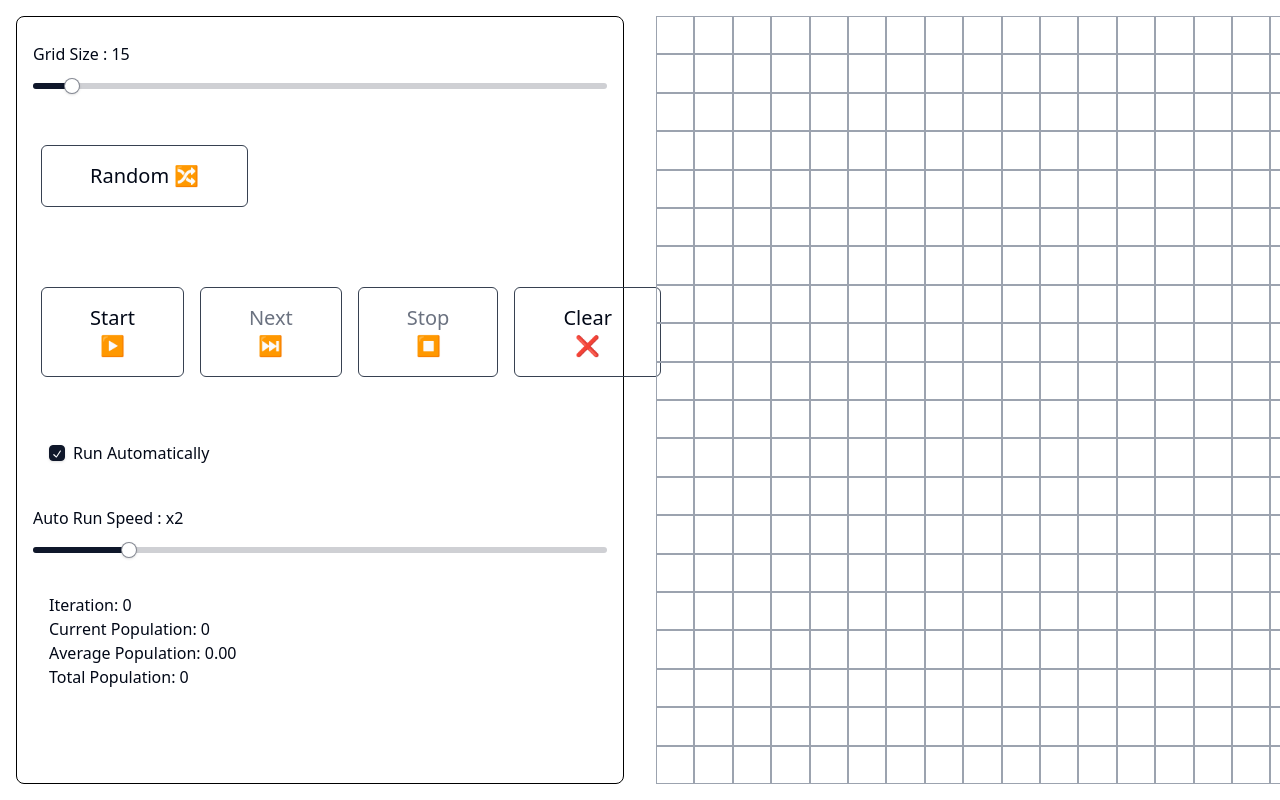
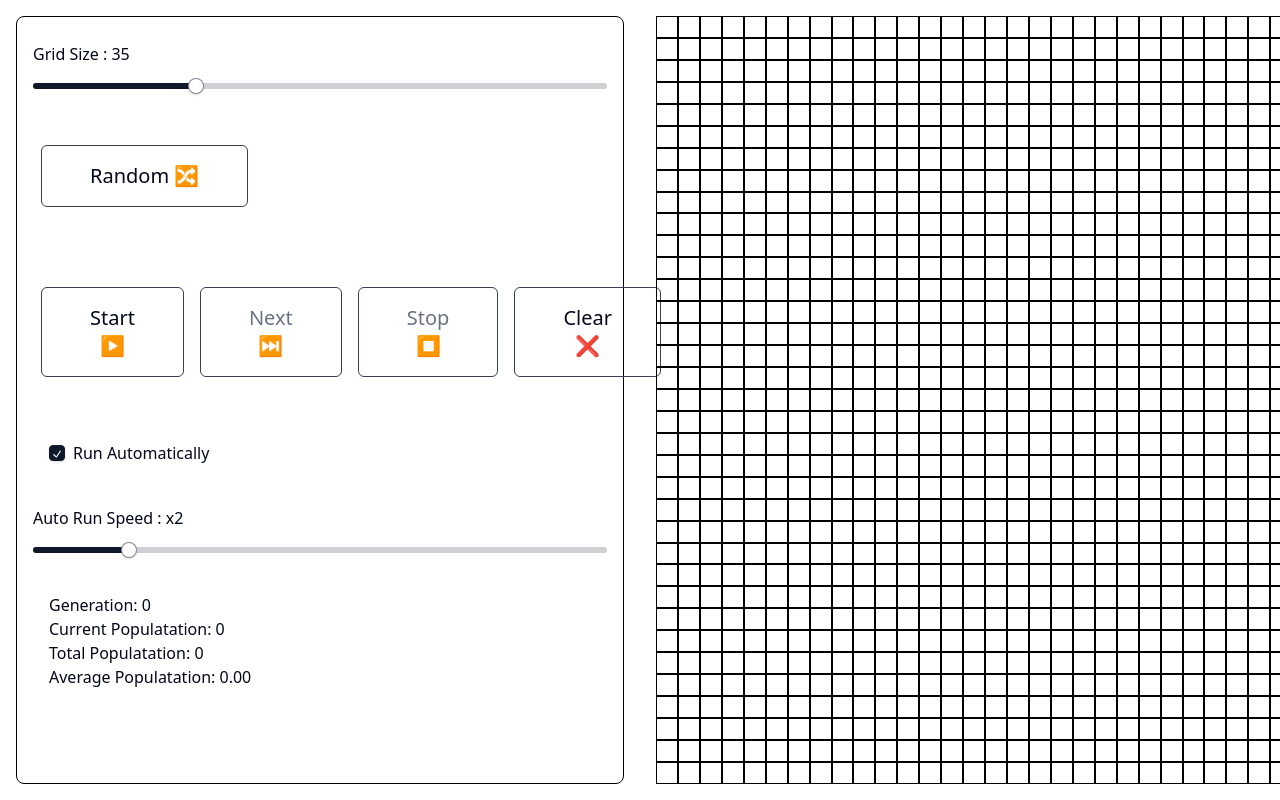
Before and after one commit to InfantAjayVenus/game-of-life, a React (Vite) app: page / in a window 1280 px wide. Shown: the top 800 px of the page. Built offline with nearby package versions, Linux system fonts and the light colour scheme.

Commit message:
[app] feat: modify app to pass only necessary logic / params to the game.

```diff
--- a/src/App.tsx
+++ b/src/App.tsx
@@ -1,72 +1,30 @@
-import { useEffect, useState } from "react";
+import { useRef, useState } from "react";
+import { Checkbox } from "./@/components/ui/checkbox";
 import { Slider } from "./@/components/ui/slider";
+import Button from "./components/Button";
 import Grid from "./components/Grid";
-import Button from "./components/Button";
-import { getRandomGame, runGame } from "./lib/GameOfLife";
-import { Checkbox } from "./@/components/ui/checkbox";
+import { GameRef, GameStats } from "./types/GameRef";
+import { RunningState } from "./types/RunningState";
 
-const ITERATION_TIME = 1000;
 export default function App() {
-  const [isEdit, setIsEdit] = useState(true);
+  const gameRef = useRef<GameRef>();
   const [shouldAutoIterate, setShouldAutoIterate] = useState(true);
-  const [gridSize, setGridSize] = useState(15);
-  const [stateGrid, setStateGrid] = useState(new Array(gridSize).fill([]).map(_ => new Array(gridSize).fill(false)));
+  const [gridSize, setGridSize] = useState(35);
+  const [runningState, setRunningState] = useState<RunningState>(RunningState.STOPPED);
+  const [gameStats, setGameStats] = useState<GameStats>({ currentPopulation: 0, totalPopulation: 0, generation: 0 });
 
-  const [liveCount, setLiveCount] = useState(0);
-  const [iterationCount, setIterationCount] = useState(0);
-  const [totalLiveCount, setTotalLiveCount] = useState(0);
-  const [iteratorTimer, setIteratorTimer] = useState<number | undefined>();
   const [autoRunFactor, setAutoRunFactor] = useState(2);
 
-  useEffect(() => {
-    setStateGrid(new Array(gridSize).fill([]).map(_ => new Array(gridSize).fill(false)));
-  }, [gridSize])
-
-  useEffect(() => {
-
-    setLiveCount(stateGrid.reduce((sum, row) => {
-      return sum + row.filter(item => item).length;
-    }, 0));
-
-    if (liveCount === 0) {
-      onStop();
-    }
-
-  }, [stateGrid])
-
-  const onReset = () => {
-    setStateGrid(new Array(gridSize).fill([]).map(_ => new Array(gridSize).fill(false)));
-    setIterationCount(0);
-    setTotalLiveCount(0);
+  const updateGameStats = (currentPopulation: number, generation: number) => {
+    setGameStats(currentGameStats => ({
+      currentPopulation,
+      totalPopulation: generation === 1 ? currentPopulation : currentGameStats.totalPopulation + currentPopulation,
+      generation
+    }))
   }
 
-  const onStart = () => {
-    setIsEdit(false);
-    setIterationCount(0);
-    setTotalLiveCount(0);
-    onIterate();
-  }
-
-  const onIterate = () => {
-    setTotalLiveCount(currentTotalCount => currentTotalCount + liveCount);
-    setStateGrid(currentStateGrid => runGame(currentStateGrid));
-    setIterationCount(iterationCount => iterationCount + 1);
-
-    if (shouldAutoIterate) {
-      clearTimeout(iteratorTimer);
-      setIteratorTimer(
-        setTimeout(() => {
-          onIterate();
-        }, ITERATION_TIME / autoRunFactor)
-      );
-    }
-  }
-
-  const onStop = () => {
-    setIsEdit(true);
-    clearTimeout(iteratorTimer);
-  }
-
+  const isEdit = runningState === RunningState.STOPPED;
+  const { currentPopulation = 0, totalPopulation = 0, generation = 0 } = gameStats;
   return (
     <>
       <div className="grid grid-cols-2">
@@ -77,7 +35,11 @@ export default function App() {
           </div>
           <div className="my-8 py-4">
             <Button
-              onClick={() => setStateGrid(getRandomGame(gridSize))}
+              onClick={() => {
+                if (gameRef.current) {
+                  gameRef.current?.setRandomGame();
+                }
+              }}
               disabled={!isEdit}
             >
               Random 🔀
@@ -85,25 +47,33 @@ export default function App() {
           </div>
           <div className="my-8 flex justify-around transition-all">
             <Button
-              onClick={onStart}
+              onClick={() => setRunningState(RunningState.RUNNING)}
               disabled={!isEdit}
             >
               Start ▶
             </Button>
             <Button
-              onClick={onIterate}
-              disabled={isEdit || shouldAutoIterate}
+              onClick={() => {
+                if (gameRef.current) {
+                  gameRef.current?.iterate();
+                }
+              }}
+              disabled={!isEdit || shouldAutoIterate}
             >
               Next ️⏭️
             </Button>
             <Button
-              onClick={onStop}
+              onClick={() => setRunningState(RunningState.STOPPED)}
               disabled={isEdit}
             >
               Stop ⏹️
             </Button>
             <Button
-              onClick={onReset}
+              onClick={() => {
+                if (gameRef.current) {
+                  gameRef.current?.reset();
+                }
+              }}
               disabled={!isEdit}
             >
               Clear ❌
@@ -123,13 +93,20 @@ export default function App() {
             <Slider defaultValue={[autoRunFactor]} min={0.5} max={10} step={0.25} onValueChange={value => setAutoRunFactor(value[0])} disabled={!isEdit || !shouldAutoIterate} />
           </div>
           <div className="my-8 px-4">
-            <p>Iteration: {iterationCount}</p>
-            <p>Current Population: {liveCount}</p>
-            <p>Average Population: {(totalLiveCount / iterationCount || 0).toFixed(2)}</p>
-            <p>Total Population: {totalLiveCount}</p>
+            <p>Generation: {generation}</p>
+            <p>Current Populatation: {currentPopulation}</p>
+            <p>Total Populatation: {totalPopulation}</p>
+            <p>Average Populatation: {(totalPopulation / generation || 0).toFixed(2)}</p>
           </div>
         </div>
-        <Grid values={stateGrid} updateGrid={setStateGrid} isEdit={isEdit} />
+        <Grid
+          ref={gameRef}
+          gridSize={gridSize}
+          autoIterateFactor={autoRunFactor}
+          shouldAutoIterate={shouldAutoIterate}
+          runningState={runningState}
+          updateGameStats={updateGameStats}
+        />
       </div>
     </>
   )
```
